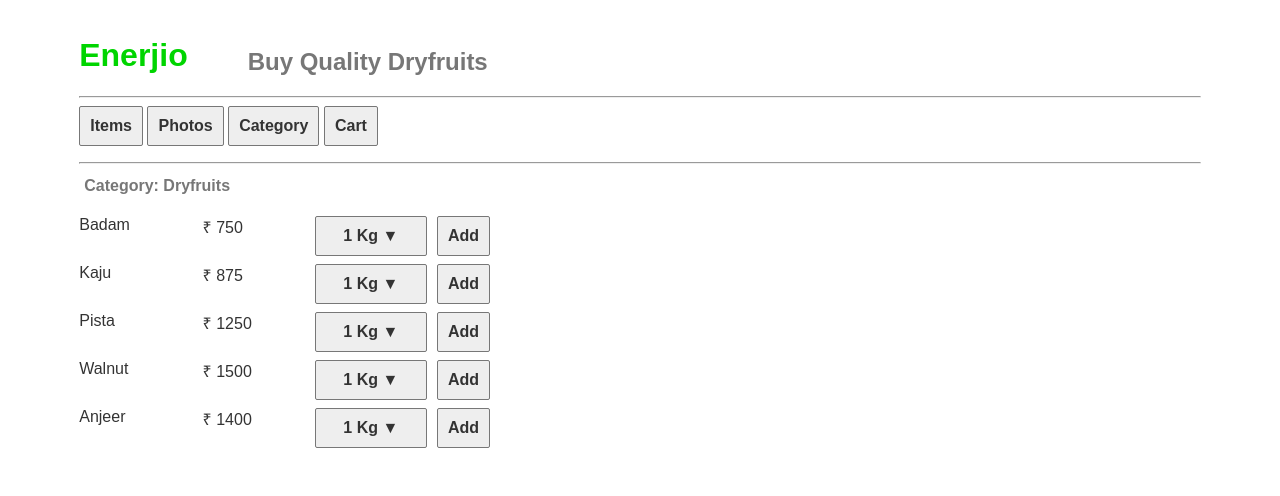
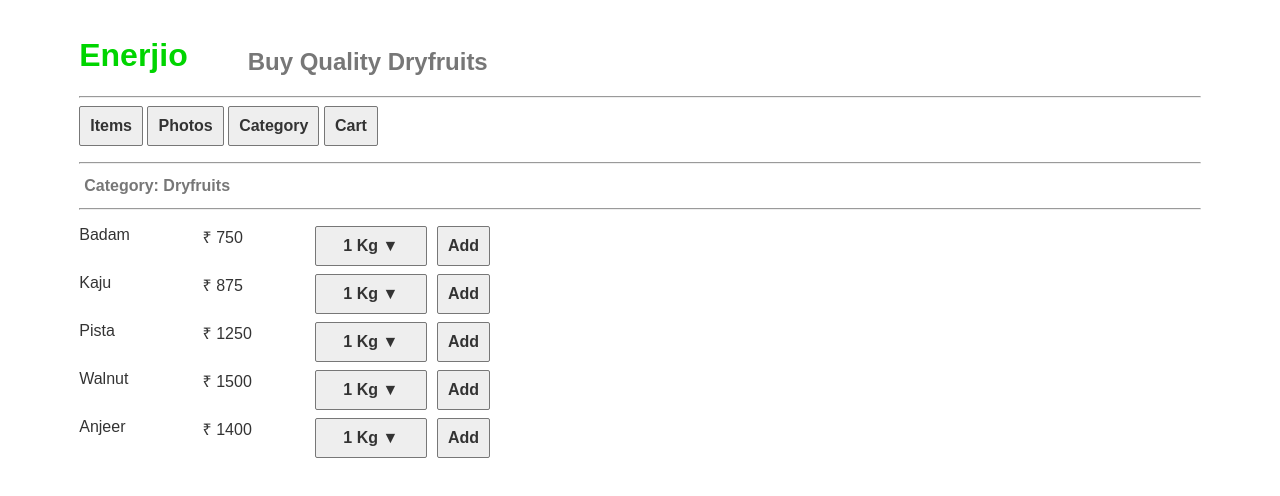
Before and after one commit to prabhusachin/https-github.com-sachin-ta-enerjiyo, a Svelte app: page / in a window 1280 px wide. Shown: the top 496 px of the page. Built offline with nearby package versions, Linux system fonts and the light colour scheme.

Commit message:
Update App.svelte
disp cat

```diff
--- a/src/App.svelte
+++ b/src/App.svelte
@@ -341,6 +341,7 @@ Category
 </button>
 <hr/>
 <div id="cathdr" class = "catheader"><bold>Category:</bold> {itemCategory}</div>
+<hr/>
 {#if showPic}
 <img class = "productimage" alt = "Enerjio - {productImageName}"src = "{productImageName}.jpg" />
 {/if}
```
